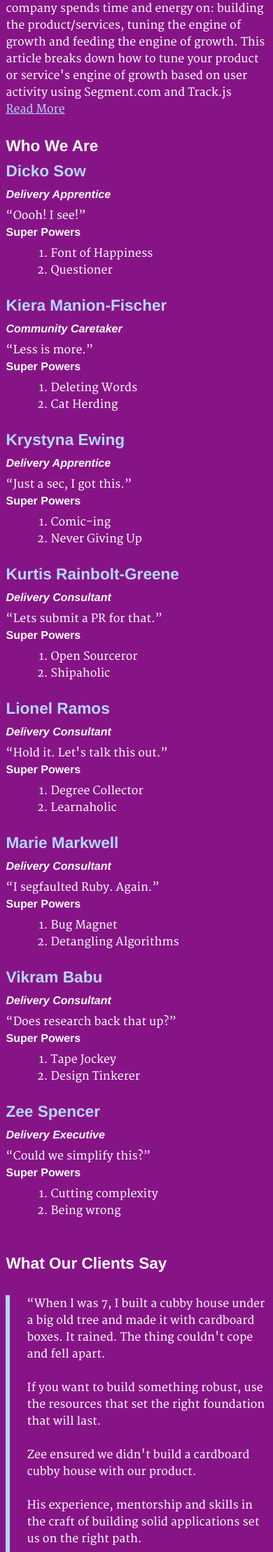
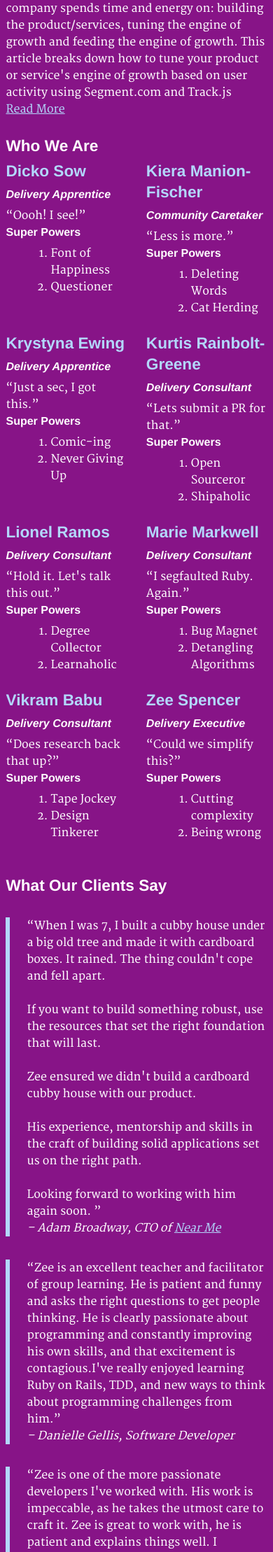
Before and after one commit to wecohere/zincma.de, a Jekyll site: the page built from site/index.html, in a window 390 px wide. Shown: the part 887-3105 px from the top of the page at 70% size. Built offline with Jekyll 4.4.1, drawn with Linux system fonts in a browser that asks for light colours; some web fonts are replaced.

Commit message:
People go 2x2

```diff
--- a/site/assets/css/site.css
+++ b/site/assets/css/site.css
@@ -274,9 +274,13 @@ main > section {
     float: left;
     display: block;
     margin-right: 7.42297%;
-    width: 100%; }
+    width: 46.28851%; }
     .team article:last-child {
-      margin-right: 0; } }
+      margin-right: 0; }
+    .team article:nth-child(2n) {
+      margin-right: 0; }
+    .team article:nth-child(2n+1) {
+      clear: left; } }
 @media screen and (min-width: 720px) {
   .team article {
     float: left;
--- a/site/assets/scss/site.scss
+++ b/site/assets/scss/site.scss
@@ -60,7 +60,8 @@ main > section {
 .team {
   article {
     @include media($mobile) {
-      @include span-columns(4);
+      @include span-columns(2);
+      @include omega(2n);
     }
     @include media($tablet) {
       @include span-columns(3);
```
Also changed, not shown: 5 other files.
